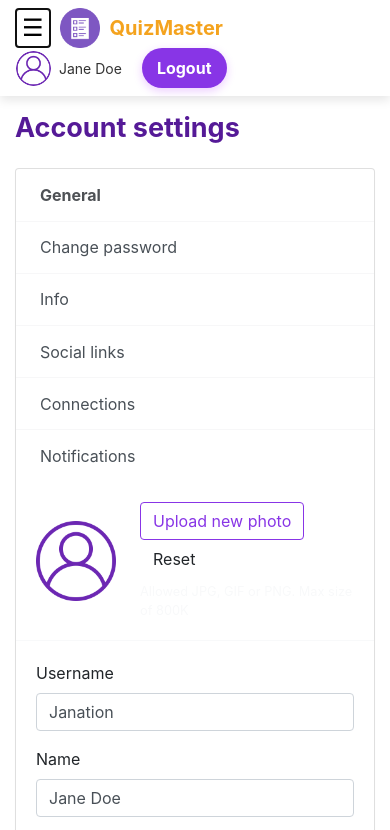
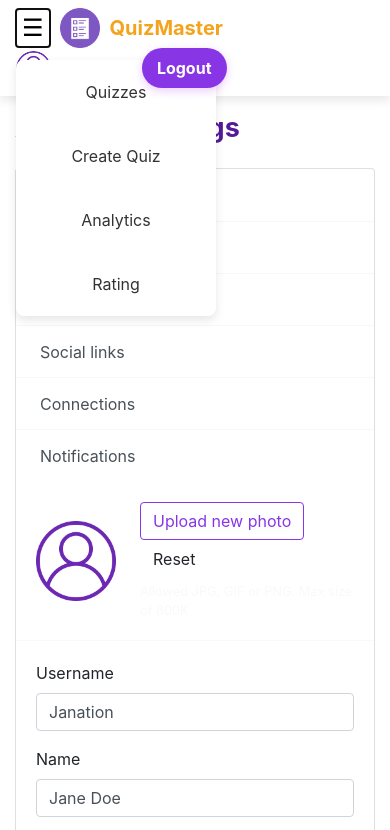
Before and after one commit to Mariam-Elbishbeashy/Quiz-System-Project, a plain HTML site: page public/UserProfile.html in a window 390 px wide. Both pictures are taken after a click on the button "Toggle navigation". Shown: the top 830 px of the page. Drawn offline with nearby package versions, Linux system fonts and the light colour scheme.

Commit message:
navbar fix

```diff
--- a/public/UserProfile.html
+++ b/public/UserProfile.html
@@ -280,8 +280,16 @@
     <script data-cfasync="false" src="/cdn-cgi/scripts/5c5dd728/cloudflare-static/email-decode.min.js"></script>
     <script src="https://code.jquery.com/jquery-1.10.2.min.js"></script>
     <script src="https://cdn.jsdelivr.net/npm/bootstrap@4.5.0/dist/js/bootstrap.bundle.min.js"></script>
-    <script type="text/javascript">
+    <script type="text/javascript"></script>
+    <script>
+        document.addEventListener("DOMContentLoaded", function () {
+            const menuToggle = document.querySelector(".menu-toggle");
+            const navLinks = document.querySelector(".nav-links");
 
+            menuToggle.addEventListener("click", function () {
+                navLinks.classList.toggle("show");
+            });
+        });
     </script>
 </body>
 
```
